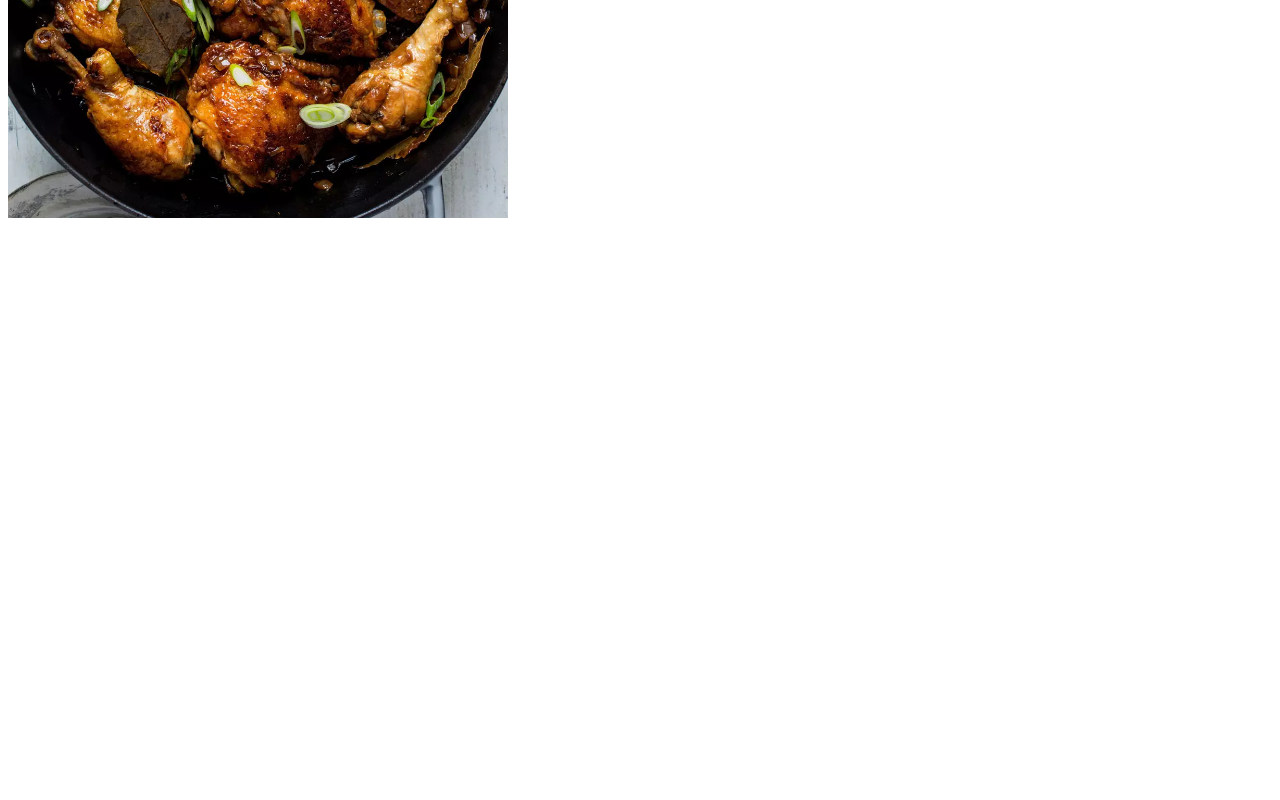
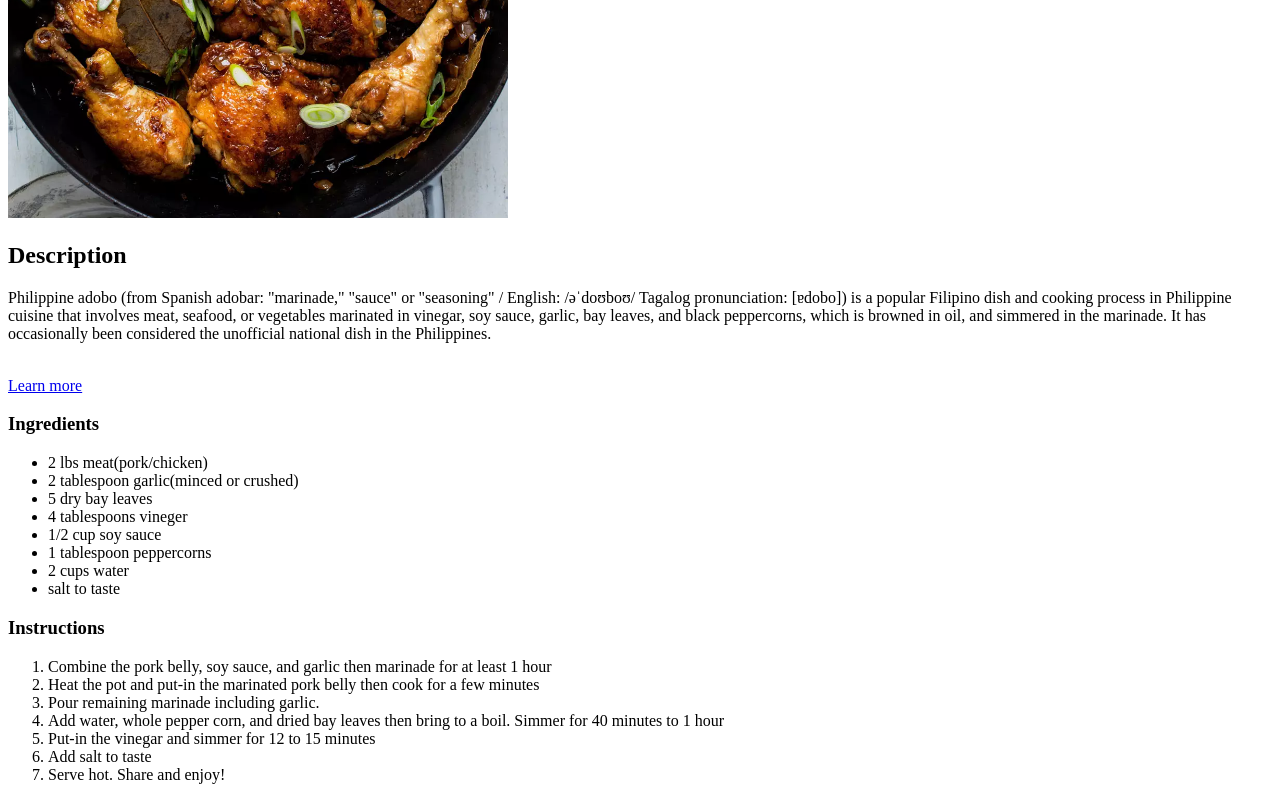
Before and after one commit to adrian92612/odin-recipes, a plain HTML site: page recipes/adobo.html in a window 1280 px wide. Shown: the part 362-1162 px from the top of the page. Before the commit the page ends 800 px from the top, so only its background shows below. Drawn offline with Linux system fonts and the light colour scheme.

Commit message:
adobo.html

```diff
--- a/recipes/adobo.html
+++ b/recipes/adobo.html
@@ -1,5 +1,6 @@
 <!DOCTYPE html>
 <html lang="en">
+
 <head>
     <meta charset="utf-8">
     <title>Adobo</title>
@@ -8,6 +9,35 @@
 <body>
     <h1>ADOBO</h1>
     <img src="recipe-images/Adobo.jpg" alt="Chicken Adobo" width="500px" height="500 px">
+    <h2>Description</h2>
+    <p>Philippine adobo (from Spanish adobar: "marinade," "sauce" or "seasoning" / English: /əˈdoʊboʊ/ Tagalog
+        pronunciation: [ɐdobo]) is a popular Filipino dish and cooking process in Philippine cuisine that involves meat,
+        seafood, or vegetables marinated in vinegar, soy sauce, garlic, bay leaves, and black peppercorns, which is
+        browned in oil, and simmered in the marinade. It has occasionally been considered the unofficial national dish
+        in the Philippines.
+    </p><br>
+    <a href="https://en.wikipedia.org/wiki/Philippine_adobo">Learn more</a>
+    <h3>Ingredients</h3>
+    <ul>
+        <li>2 lbs meat(pork/chicken)</li>
+        <li>2 tablespoon garlic(minced or crushed)</li>
+        <li>5 dry bay leaves</li>
+        <li>4 tablespoons vineger</li>
+        <li>1/2 cup soy sauce</li>
+        <li>1 tablespoon peppercorns</li>
+        <li>2 cups water</li>
+        <li>salt to taste</li>
+    </ul>
+    <h3>Instructions</h3>
+    <ol>
+        <li>Combine the pork belly, soy sauce, and garlic then marinade for at least 1 hour</li>
+        <li>Heat the pot and put-in the marinated pork belly then cook for a few minutes</li>
+        <li>Pour remaining marinade including garlic.</li>
+        <li>Add water, whole pepper corn, and dried bay leaves then bring to a boil. Simmer for 40 minutes to 1 hour</li>
+        <li>Put-in the vinegar and simmer for 12 to 15 minutes</li>
+        <li>Add salt to taste</li>
+        <li>Serve hot. Share and enjoy!</li>
+    </ol>
 </body>
 
 </html>
```
Lines whose indentation alone changed are shown as unchanged.
